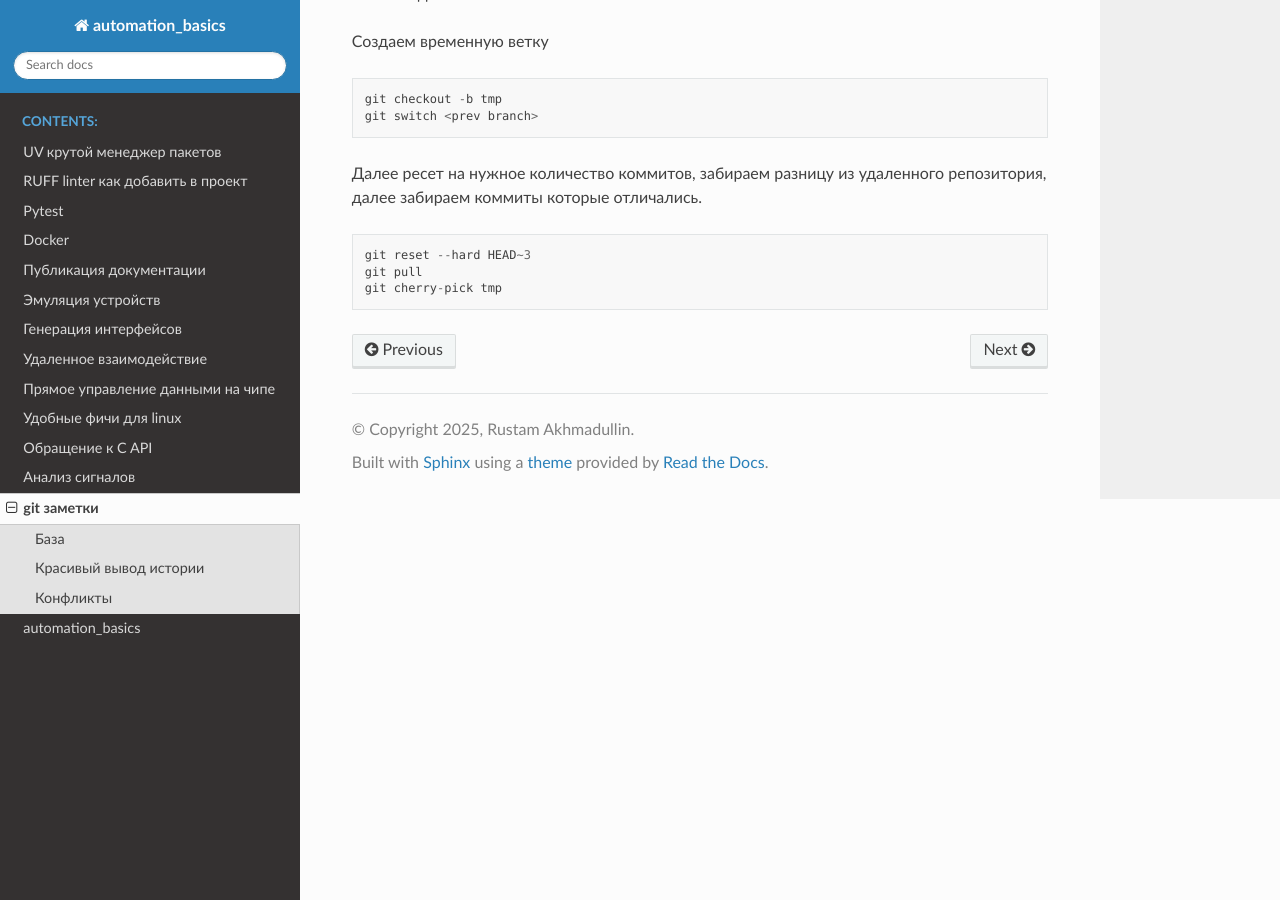
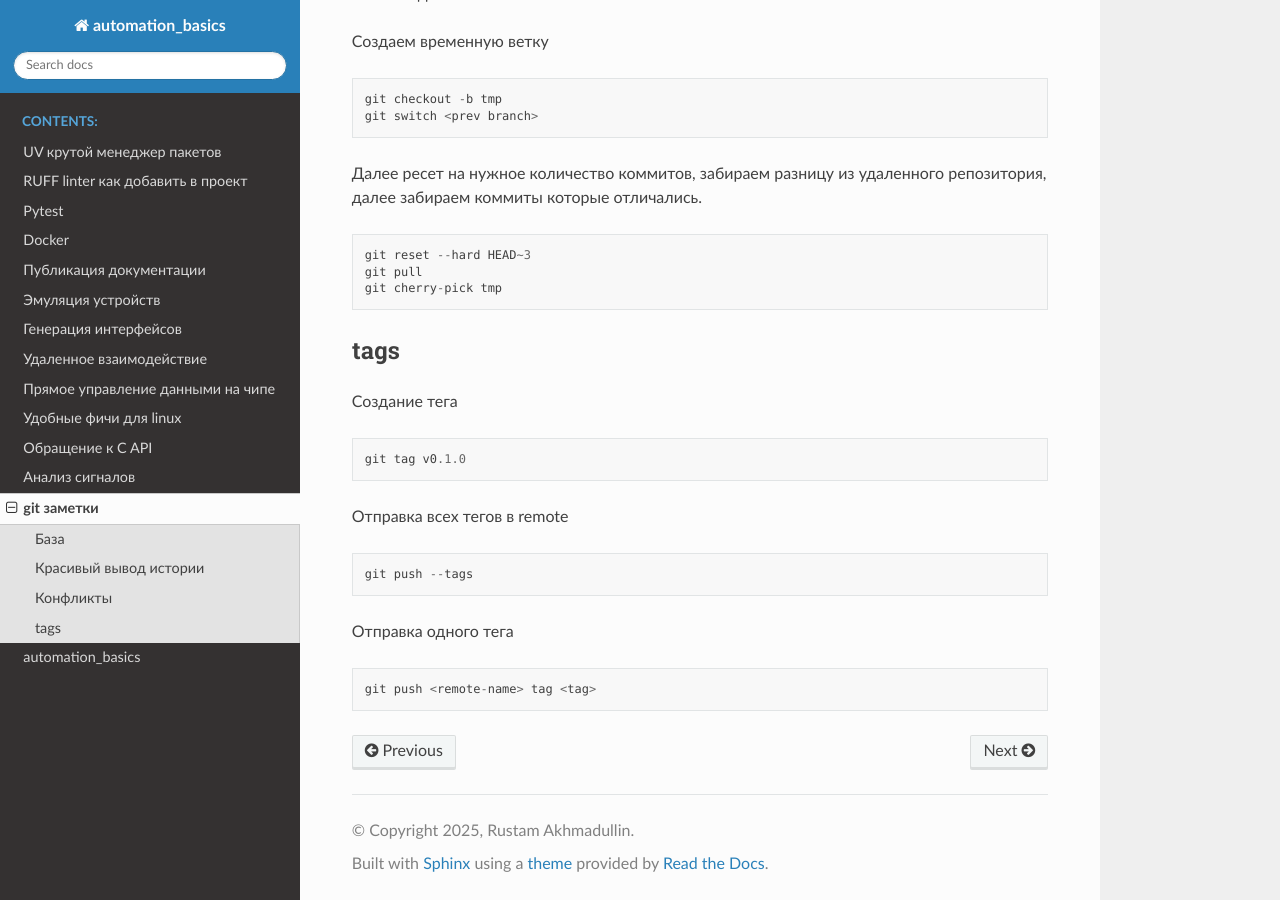
Before and after one commit to RustamAxm/automation_basic, a Sphinx documentation site: the page built from docs/source/tutorials/git.rst, in a window 1280 px wide and 900 px high, scrolled down 944 px. Built offline with Sphinx 7.4.7 and the Read the Docs theme 3.1.0, drawn with Linux system fonts in a browser that asks for light colours.

Commit message:
ass dynamic version

```diff
--- a/automation_basics/__init__.py
+++ b/automation_basics/__init__.py
@@ -0,0 +1,6 @@
+import importlib.metadata
+
+try:
+    __version__ = importlib.metadata.version(__name__)
+except importlib.metadata.PackageNotFoundError:
+    __version__ = "0.0.0"  # Fallback for development mode
--- a/docs/source/tutorials/git.rst
+++ b/docs/source/tutorials/git.rst
@@ -54,3 +54,25 @@ git заметки
     git reset --hard HEAD~3
     git pull
     git cherry-pick tmp
+
+tags
+-------
+
+Создание тега
+
+.. code-block::
+
+   git tag v0.1.0
+
+Отправка всех тегов в remote
+
+.. code-block::
+
+   git push --tags
+
+
+Отправка одного тега
+
+.. code-block::
+
+   git push <remote-name> tag <tag>
```
Also changed, not shown: pyproject.toml (+8 -2 lines).
